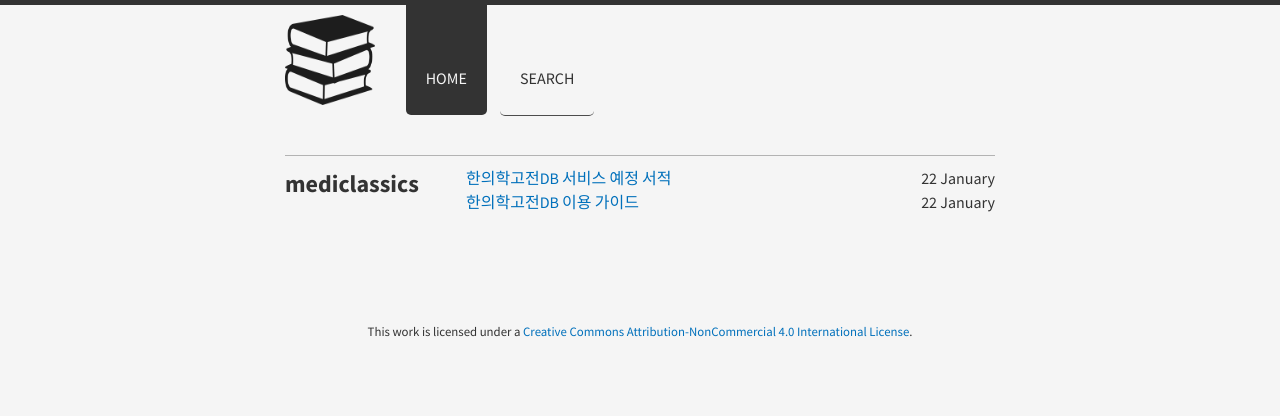
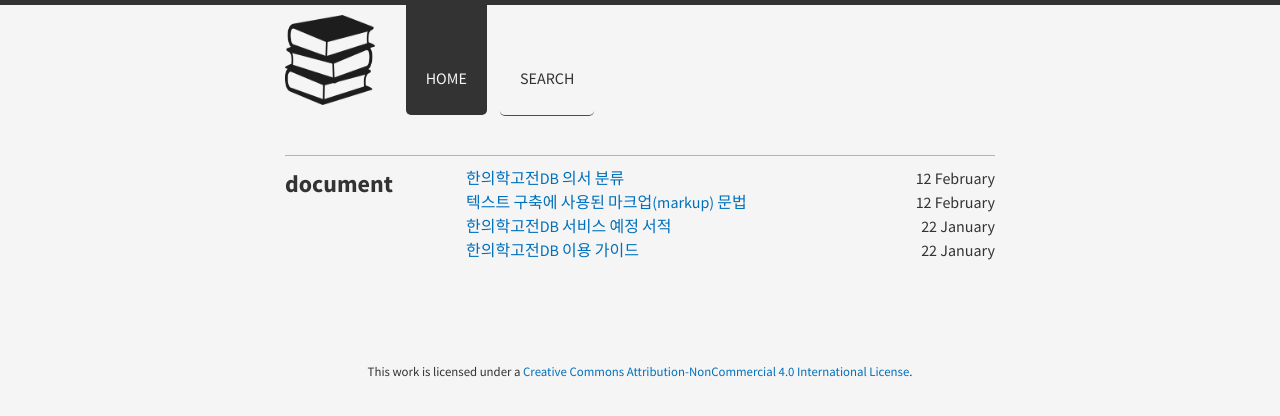
Before and after one commit to mediclassics/document, a Jekyll site: the page built from index.html, in a window 1280 px wide. Shown: the top 416 px of the page. Built offline with Jekyll 4.4.1, drawn with Linux system fonts in a browser that asks for light colours; nearby versions of some CDN libraries; some of the changed lines change nothing that is shown.

Commit message:
add post

```diff
--- a/_posts/2016-01-22-mediclassics-guide.md
+++ b/_posts/2016-01-22-mediclassics-guide.md
@@ -1,7 +1,7 @@
 ---
 layout: post
 title:  "한의학고전DB 이용 가이드"
-categories: mediclassics guide
+categories: guide
 ---
 
 [한의학고전DB](http://mediclassics.kr/), 이렇게 이용하시면 편리합니다.
--- a/_posts/2016-01-22-mediclassics-plan.md
+++ b/_posts/2016-01-22-mediclassics-plan.md
@@ -1,7 +1,7 @@
 ---
 layout: post
 title: "한의학고전DB 서비스 예정 서적"
-categories: mediclassics guide
+categories: guide
 ---
 
 [한의학고전DB](http://mediclassics.kr/) 서비스 예정 서적을 소개합니다.
--- /dev/null
+++ b/_posts/2016-02-12-markup-syntax-for-classics.md
@@ -0,0 +1,68 @@
+---
+layout: post
+title:  "텍스트 구축에 사용된 마크업(markup) 문법"
+categories: document
+---
+
+한의학고전DB 구축에는 고문헌 콘텐츠에 특화된 마크업 문법이 사용되었다. 이 문법은 KIOM 고문헌 연구팀 내부 실무 경험을 바탕으로 사용자에게 부담을 최소화 하면서 실용성을 강조하였다. 그 대략을 소개해 본다.
+
+***
+
+문장기호(single line tag)
+---------------
+
+한 문장 안에 사용하는 테그이다. 크게 모양에 대한 정보를 담은 `형태기호(style tag)`와 교열 및 번역 연구 과정에서 생성된 `주석기호(annotation tag)`로 나뉜다.
+
+### 형태기호(style tag)
+
+고문헌을 살펴보면 글자의 크기, 음영 등으로 내용을 구분하는 경우가 많다. 이 때 `[ ]`를 사용하여 이러한 정보를 추가한다.
+
+형태	|	기호   | html example
+----|---|---
+작은글자 <small>(small)</small> | <kbd>[當歸]</kbd> | `<span class="size-sm">當歸</span>`
+큰글자 <small>(large)</small> | <kbd>[lg/當歸]</kbd> | `<span class="size-lg">當歸</span>`
+양각 <small>(positive / relief)</small>	|	<kbd>[ps/當歸]</kbd> | `<span class="print-ps">當歸</span>`
+음각 <small>(negative / intaglio)</small>	|	<kbd>[ng/當歸]</kbd> | `<span class="print-ng">當歸</span>`
+
+예를 들어 아래 첫번째 이미지와 같은 것은 `[ps/內疳][[ps/瘡]]生於口上腭...`와 같이, 두번째 이미지와 같은 것은 `單製[[ng/調經散]]當歸一錢半...`라고 입력한다.
+
+![](http://imgur.com/XLx8h6v.png%20/%22%EC%96%91%EA%B0%81%EC%98%88%EC%8B%9C%22)
+
+![](http://imgur.com/1IPaUtn.png%20/%22%EC%9D%8C%EA%B0%81%EC%98%88%EC%8B%9C%22)
+
+
+### 주석기호(annotation tag)
+
+주석기호는 연구자가 원문 혹은 번역문의 이해를 돕기 위해 추가하는 정보로 `{  }`를 사용한다.
+
+유형	| 설명 |	기호
+----|----|---|---
+교감기 | 원문 글자 교감 | <kbd>{A=B@출전}</kbd>, 여러개일 경우 <kbd>{A=B@출전1;C@출전2...}</kbd>
+역자주 | 원문 설명 | <kbd>{○○:독음!설명@출전}</kbd>
+역자주 | 번역문 설명 | <kbd>{○○:설명@출전}</kbd>, 여러개일 경우 <kbd>{○○:설명@출전;설명@출전}</kbd>
+기타 | 줄바꿈  | <kbd>{n}</kbd>
+
+<br>
+<br>
+
+문단기호(multi line tag)
+----------------
+
+문단기호는 문단 전체의 속성에 대한 정보를 담고 있으며, 문단전체의 개요번호 혹은 메타데이터로 생각하면 된다.
+
+
+기호|의미|html
+---|---|---
+<kbd>ZZ</kbd>	 |	본문 | `<p class="zz"> ... </p>`
+&nbsp;&nbsp;&nbsp;&nbsp;&nbsp;<kbd>Z0</kbd>	|	본문(위로 1칸 내어쓰기)    | `<p class="zz up"> ... </p>`
+&nbsp;&nbsp;&nbsp;&nbsp;&nbsp;<kbd>Z1</kbd>	|	본문(아래로 1칸 들여쓰기)    | `<p class="zz dn1"> ... </p>`
+&nbsp;&nbsp;&nbsp;&nbsp;&nbsp;<kbd>Z2</kbd>	|	본문(아래로 2칸 들여쓰기)    | `<p class="zz dn2"> ... </p>`
+&nbsp;&nbsp;&nbsp;&nbsp;&nbsp;<kbd>Z3</kbd>	|	본문(아래로 3칸 들여쓰기)    | `<p class="zz dn3"> ... </p>`
+<kbd>SS</kbd> 	|	중간에 삽입된 본문(특히 방제)    | `<p class="ss"> ... </p>`
+&nbsp;&nbsp;&nbsp;&nbsp;&nbsp;<kbd>S0</kbd>	|	본문(위로 1칸 내어쓰기)    | `<p class="ss up"> ... </p>`
+&nbsp;&nbsp;&nbsp;&nbsp;&nbsp;<kbd>S1</kbd>	|	본문(아래로 1칸 들여쓰기)    | `<p class="ss dn1"> ... </p>`
+&nbsp;&nbsp;&nbsp;&nbsp;&nbsp;<kbd>S2</kbd>	|	본문(아래로 2칸 들여쓰기)    | `<p class="ss dn2"> ... </p>`
+&nbsp;&nbsp;&nbsp;&nbsp;&nbsp;<kbd>S3</kbd>	|	본문(아래로 3칸 들여쓰기)    | `<p class="ss dn2"> ... </p>`
+<kbd>XX</kbd> 	|	표제어에 딸린 설명  |   `<span class="xx"> ... </span>`
+<kbd>PP</kbd> <small>(picture)</small>	|	그림 |  `<img>`
+<kbd>TT</kbd> <small>(table)</small>	|	표  | `<table> ... </table>`
--- /dev/null
+++ b/_posts/2016-02-12-mediclassics-book-categories.md
@@ -0,0 +1,67 @@
+---
+layout: post
+title:  "한의학고전DB 의서 분류"
+categories: document
+---
+
+한의학고전DB에서는 다음과 같이 의서들을 분류하고 있습니다.
+
+
+원전
+----
+
+> 내경, 난경, 상한, 금궤 및 관련 연구서
+
+* 내경난경(內經難經) : 내경, 난경 및 후대 주석서 관련서
+
+* 상한금궤(傷寒金匱) : 상한, 금궤 및 후대 주석서 관련서
+
+진단치료
+--------
+
+> 진단과 치료에 직접 관련된 의서
+
+* 진단진법(診斷診法) : 맥진, 망진 등 진단 전문서
+
+* 경락침구(經絡鍼灸) : 경락, 수혈, 혈위, 침자, 침법 전문서
+
+* 본초포제(本草炮製) : 본초 및 포제 관련서
+
+* 방제방론(方劑方論) : 방제 중심의 의방서
+
+종합의방(綜合醫方)
+------------------
+
+> 종합의서
+
+분과
+----
+
+> 분과 서적들
+
+* 부인소아(婦人小兒) : 분과의방 가운데 부인과와 소아과
+
+* 예방양생(豫防養生) : 양생서, 수양서
+
+* 옹저제창(癰疽諸瘡) : 피부 옹저 창양 외상 등
+
+* 온역제진(瘟疫諸疹) : 온역 홍진 마진 창진 등
+
+* 경험구급(經驗救急) : 경험방 구급방 간이방 등
+
+* 사상체질(四象體質) : 사상의학 관련서
+
+* 의론의안(醫論醫案) : 개인 의안 및 의론 논설 모음집
+
+* 임상기타(臨床其他) : 안과, 인후과, 법의학 수의학 등 전문 분과
+
+의사실기(醫事實記)
+------------------
+
+> 법규, 규정, 방목, 문답기록 등 의학 관련 역사 기록
+
+
+기타
+----
+
+> 분류하기 어려운 서적
```
